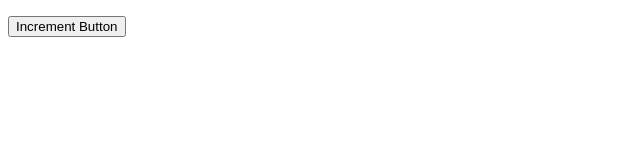
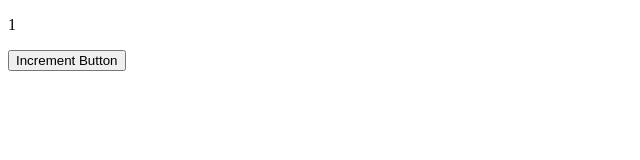
Before and after one commit to acciojob/increment-counter-accio-Akshaya, a website: page main.html in a window 1280 px wide. Both pictures are taken after a click on the button "Increment Button". Shown: the whole page, without its empty margins (0-640 px from the left). Drawn offline with Linux system fonts and the light colour scheme.

Commit message:
created a submission

```diff
--- a/main.html
+++ b/main.html
@@ -9,7 +9,7 @@
 <body>
 	<!-- the entire body must be written by student -->
 	<p id="counter"></p>
-	<button id="incrementBtn">Increment Button</button>
+	<button id="incrementBtn" type="button">Increment Button</button>
     <script type="text/javascript" src="./script.js">
 </script>
 
--- a/script.js
+++ b/script.js
@@ -1,10 +1,11 @@
 //your JS code here. If requireconst
-const count = document.getElementById("counter");
+const counter = document.getElementById("counter");
 const IncrementButton = document.getElementById("incrementBtn");
 
 let count = 0;
 
 IncrementButton.addEventListener("click",()=>{
 	count++;
-	count.textContent = count;
+	counter.textContent = count;
+	alert(`Current count is: ${count}`);
 });
```
